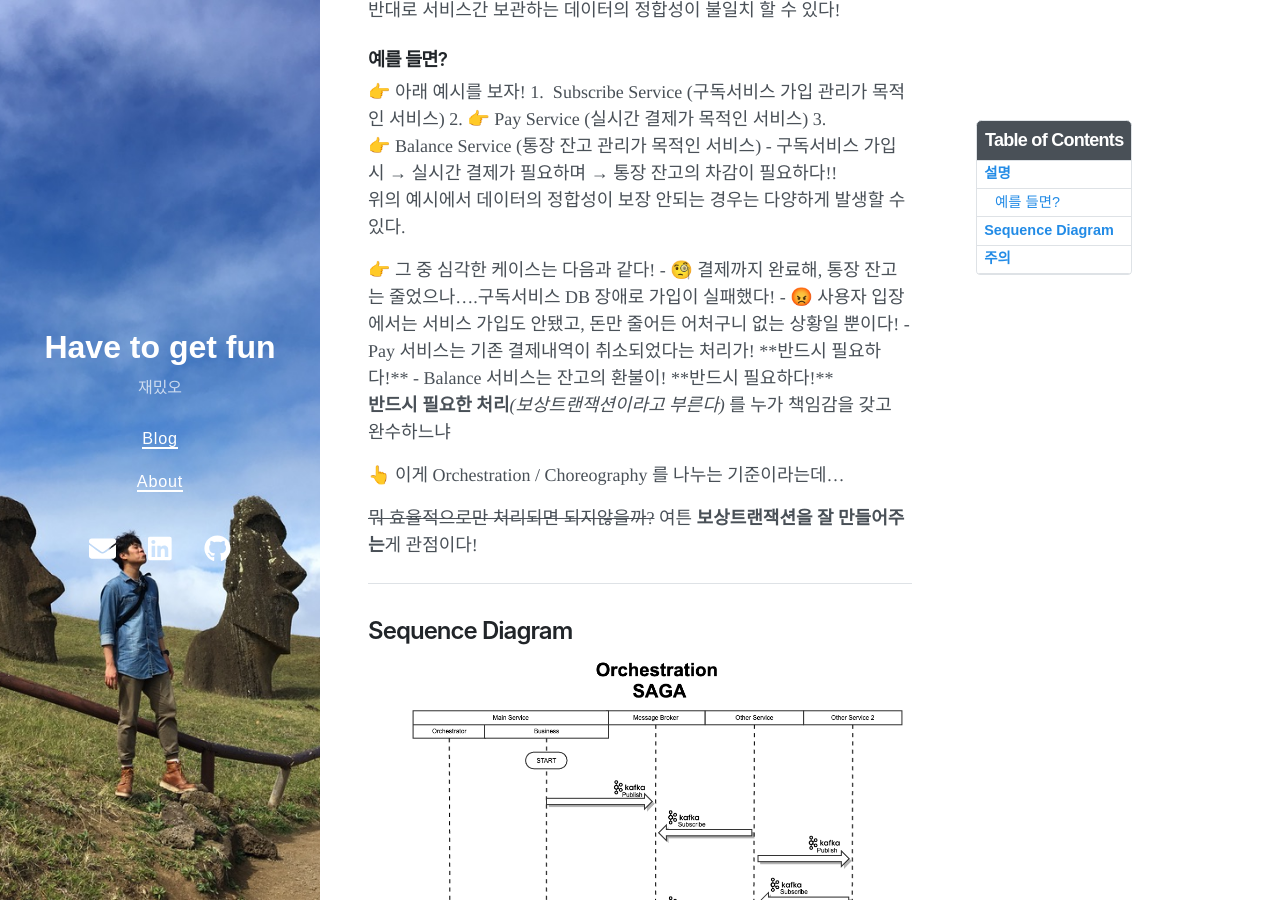
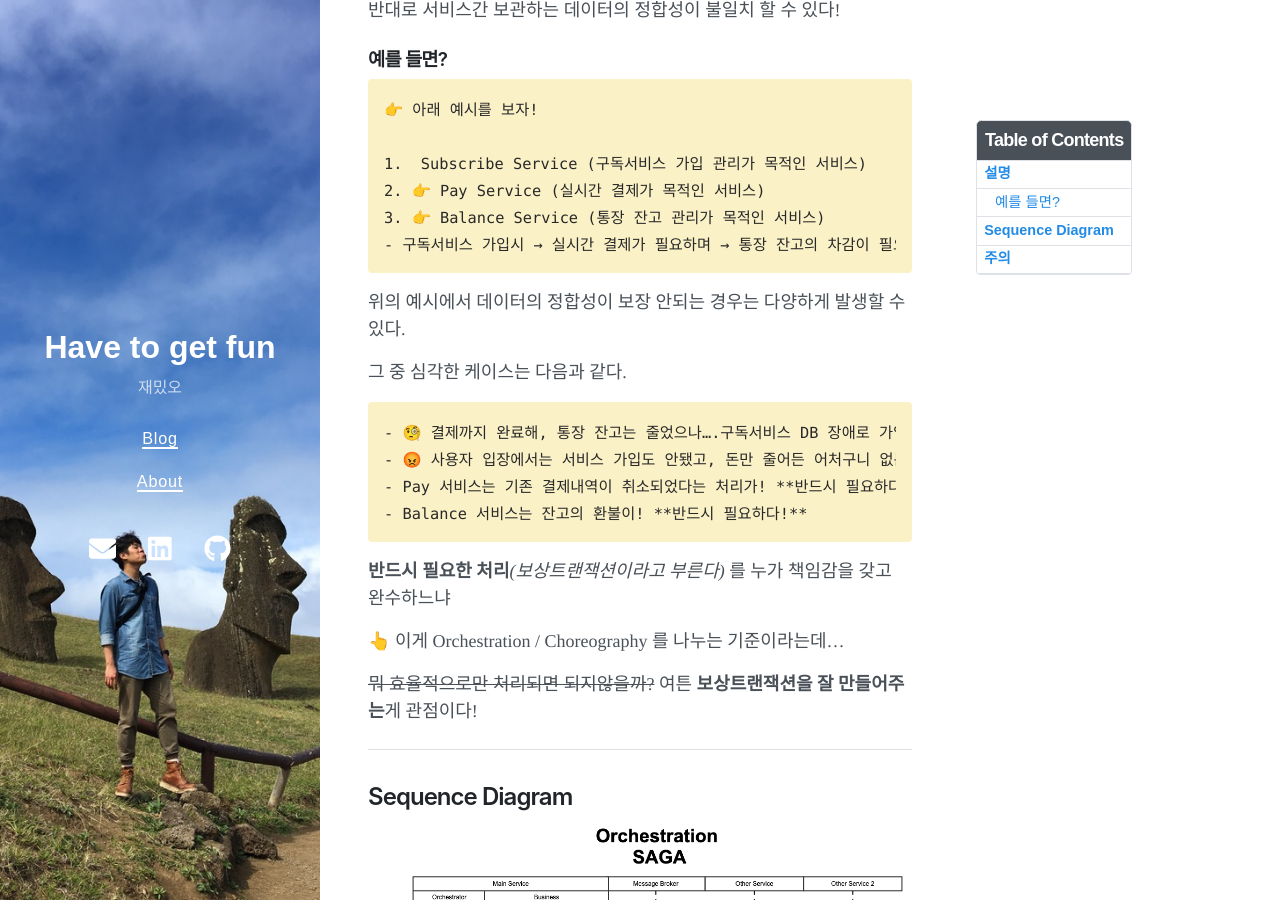
Before and after one commit to LeeJyeon/LeeJyeon.github.io, a Jekyll site: the page built from _posts/MSA/2022-09-03-SAGA(Orchestration).md, in a window 1280 px wide and 900 px high, scrolled down 376 px. Built offline with Jekyll 4.4.1, drawn with Linux system fonts in a browser that asks for light colours; nearby versions of some CDN libraries.

Commit message:
saga(orch)

```diff
--- a/_posts/MSA/2022-09-03-SAGA(Orchestration).md
+++ b/_posts/MSA/2022-09-03-SAGA(Orchestration).md
@@ -28,25 +28,29 @@ MSA 환경에서는 서비스간 별도의 DB를 운영해 환경을 격리시
 
 ### 예를 들면?
 
-<aside>
-👉 아래 예시를 보자!
+{% highlight text %}
+
+👉 아래 예시를 보자!
 
 1.  Subscribe Service (구독서비스 가입 관리가 목적인 서비스)
 2. 👉 Pay Service (실시간 결제가 목적인 서비스)
 3. 👉 Balance Service (통장 잔고 관리가 목적인 서비스)
 - 구독서비스 가입시 → 실시간 결제가 필요하며 → 통장 잔고의 차감이 필요하다!!
-</aside>
+
+{% endhighlight %}
 
 위의 예시에서 데이터의 정합성이 보장 안되는 경우는 다양하게 발생할 수 있다.
 
-<aside>
-👉 그 중 심각한 케이스는 다음과 같다!
+그 중 심각한 케이스는 다음과 같다.
+
+{% highlight text %}
 
 - 🧐 결제까지 완료해, 통장 잔고는 줄었으나….구독서비스 DB 장애로 가입이 실패했다!
 - 😡 사용자 입장에서는 서비스 가입도 안됐고, 돈만 줄어든 어처구니 없는 상황일 뿐이다!
 - Pay 서비스는 기존 결제내역이 취소되었다는 처리가! **반드시 필요하다!**
 - Balance 서비스는 잔고의 환불이! **반드시 필요하다!**
-</aside>
+
+{% endhighlight %}
 
 **반드시 필요한 처리***(보상트랜잭션이라고 부른다)* 를 누가 책임감을 갖고 완수하느냐
 
```
